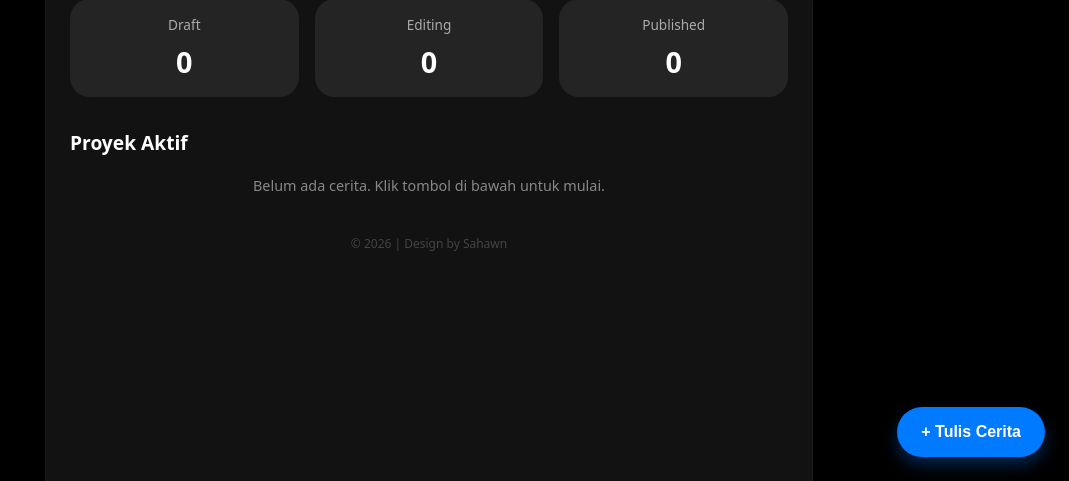
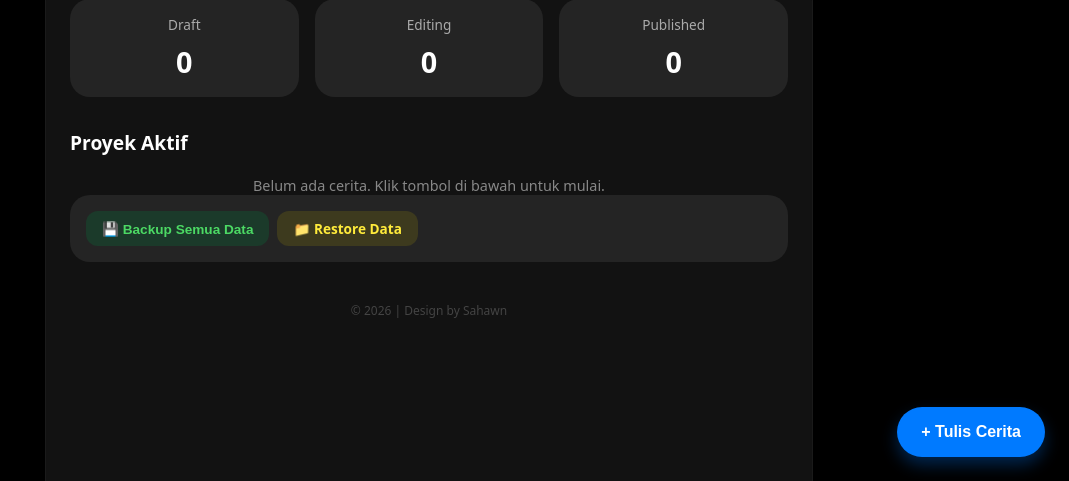
Before and after one commit to jajangnurjmn-cmd/inkflow, a website: page index.html in a window 1280 px wide. Shown: the part 319-800 px from the top of the page, without its empty margins (211-1280 px from the left). Drawn offline with Linux system fonts and the light colour scheme.

Commit message:
Add backup and restore buttons to dashboard
Added buttons for data backup and restore functionality.

```diff
--- a/index.html
+++ b/index.html
@@ -46,6 +46,18 @@
                 <span class="badge badge-draft">Draft</span>
             </div>
         </section>
+
+        <!-- Tambahin ini di dashboard, sebelum tombol FAB -->
+<section class="focus-block" style="margin-bottom: 16px; display: flex; gap: 8px; flex-wrap: wrap;">
+    <button onclick="exportSemuaData()" class="badge badge-published" style="border:none; cursor:pointer; font-size: 0.85rem; padding: 8px 16px;">
+        💾 Backup Semua Data
+    </button>
+    <label class="badge badge-editing" style="border:none; cursor:pointer; font-size: 0.85rem; padding: 8px 16px; display: inline-block;">
+        📁 Restore Data
+        <input type="file" accept=".json" onchange="importData(this.files[0])" style="display: none;">
+    </label>
+</section>
+
 
         <button class="fab-action">+ Tulis Cerita</button>
         <footer style="text-align: center; margin-top: 40px; margin-bottom: 20px;">
```
